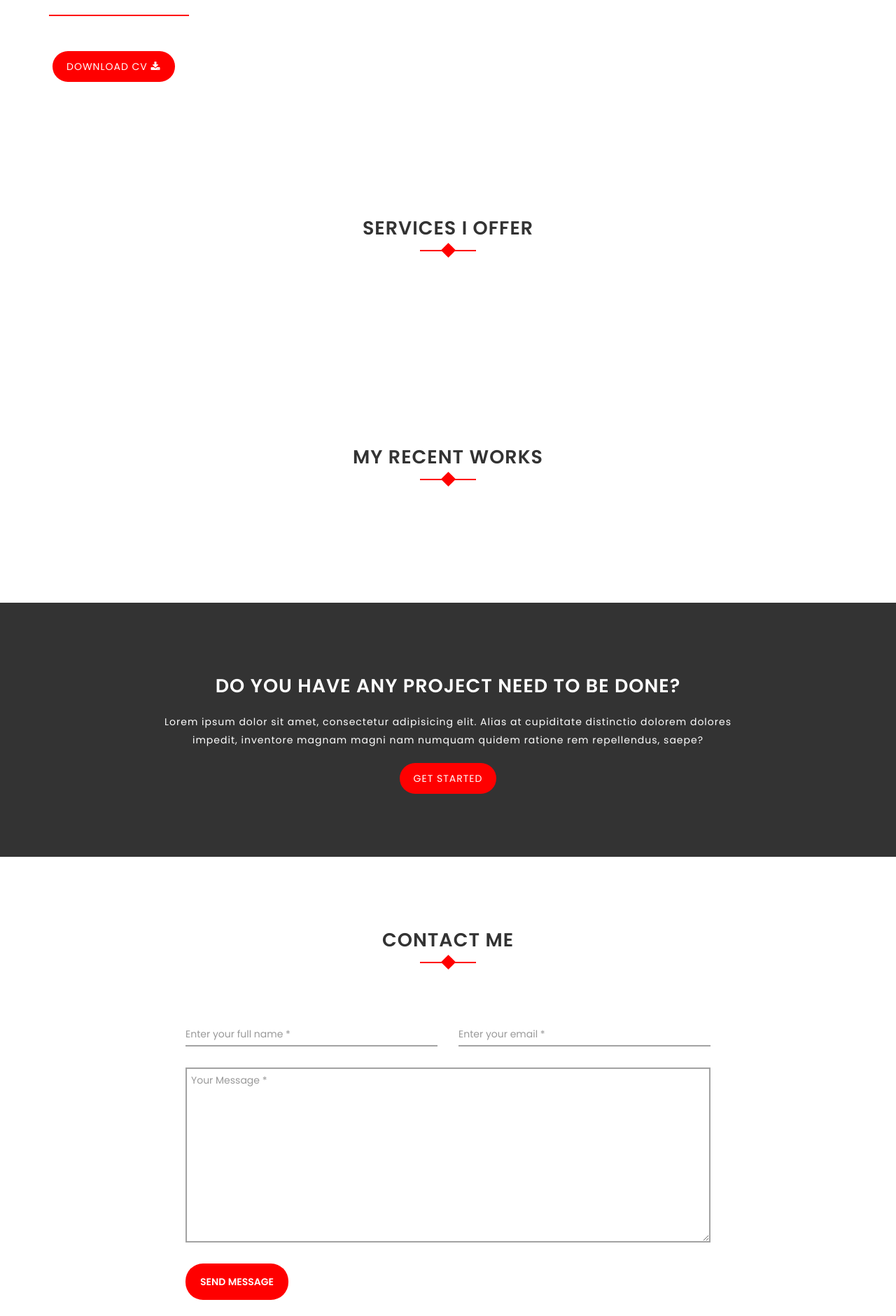
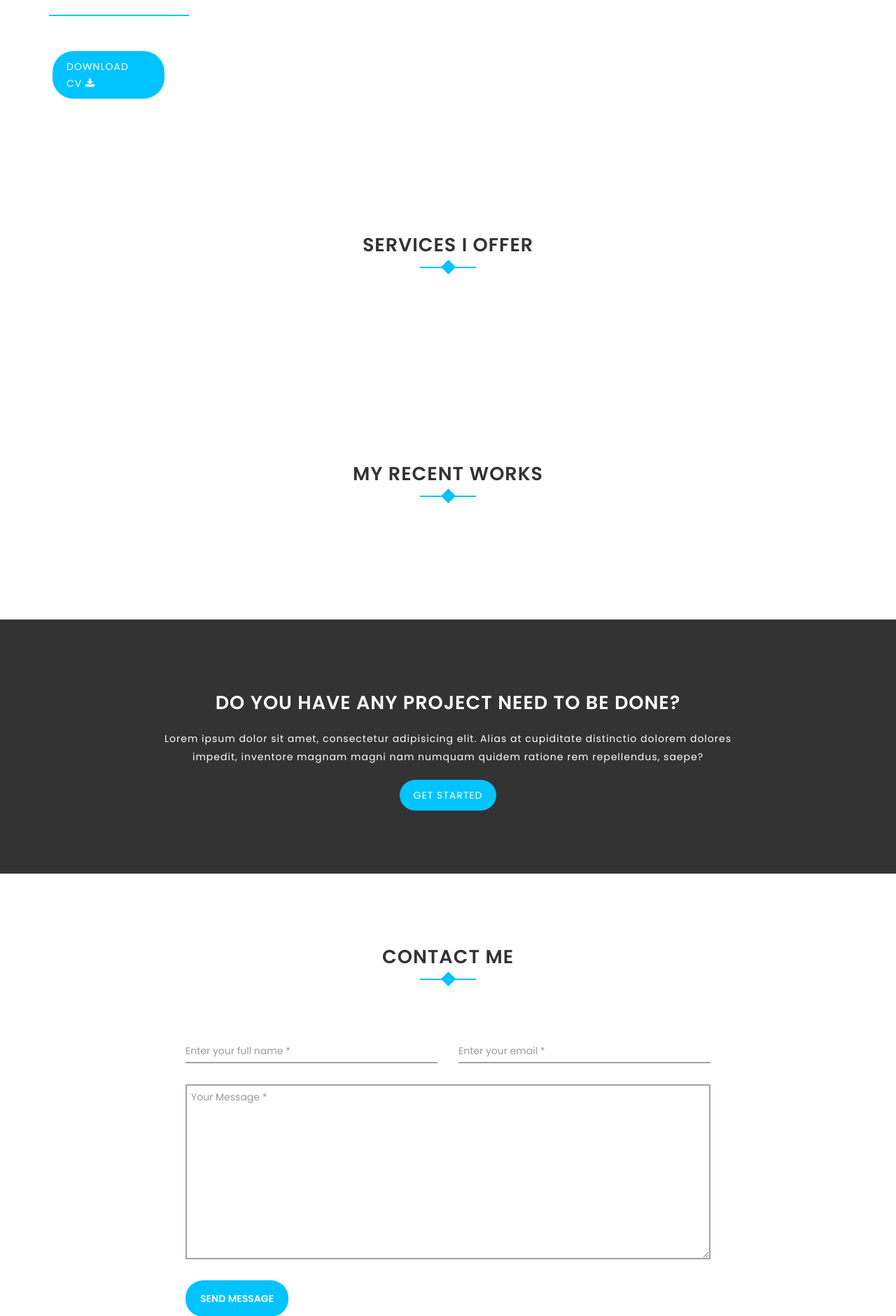
Before and after one commit to Briankipkemboi78/portfolio, a Django app: page / in a window 1280 px wide. Shown: the part 736-2616 px from the top of the page at 70% size. Run offline with Django 4.2, Linux system fonts and the light colour scheme; data that the repository does not hold is empty; some libraries are stand-ins or nearby versions.

Commit message:
Adding templates

```diff
--- a/portfolio/portfolio/settings.py
+++ b/portfolio/portfolio/settings.py
@@ -56,7 +56,7 @@ ROOT_URLCONF = 'portfolio.urls'
 TEMPLATES = [
     {
         'BACKEND': 'django.template.backends.django.DjangoTemplates',
-        'DIRS': [BASE_DIR / "myportfolio/templates"],
+        'DIRS': [BASE_DIR / "templates"],
         'APP_DIRS': True,
         'OPTIONS': {
             'context_processors': [
--- a/portfolio/static/css/style.css
+++ b/portfolio/static/css/style.css
@@ -153,7 +153,7 @@ h6 {
     top: 60px;
     text-align: center;
     z-index: -1;
-    background: #FF0000;
+    background: #00c3ff;
     margin-left: -40px;
 }
 
@@ -166,7 +166,7 @@ h6 {
     top: 53px;
     text-align: center;
     z-index: -1;
-    background: #FF0000;
+    background: #00c3ff;
     margin-left: -7px;
     -webkit-transform: rotate(45deg);
     transform: rotate(45deg);
@@ -196,7 +196,7 @@ h6 {
 
 .loader:before, .loader:after {
     content: '';
-    border: 1em solid #FF0000;
+    border: 1em solid #00c3ff;
     border-radius: 50%;
     width: inherit;
     height: inherit;
@@ -238,7 +238,7 @@ h6 {
     font-size: 35px;
 }
 .navbar-custom .navbar-brand span{
-    color: #FF0000;
+    color: #00c3ff;
 }
 
 .navbar-custom .navbar-brand:focus {
@@ -305,7 +305,7 @@ h6 {
     }
     .navbar-custom.top-nav-collapse .nav li.active a {
         background-color: transparent;
-        color: #FF0000 !important;
+        color: #00c3ff !important;
     }
     .navbar-custom.top-nav-collapse .navbar-brand {
         color: #fff;
@@ -352,9 +352,9 @@ h6 {
     color: #fff;
     padding: 10px 20px;
     text-transform: uppercase;
-    background: #FF0000;
+    background: #00c3ff;
     margin-top: 20px;
-    /width: 160px;
+    width: 160px;
     border-radius: 30px;
     margin-left: 5px;
     margin-right: 5px;
@@ -368,7 +368,7 @@ h6 {
 
 .line {
     height: 2px;
-    background: #FF0000;
+    background: #00c3ff;
     width: 200px;
 }
 
@@ -387,16 +387,16 @@ h6 {
     font-size: 22px;
     line-height: 34px;
     margin: 20px 0 30px;
-    /width: 80%;
+    width: 80%;
 }
 .about-left a {
     display: inline-block;
     color: #fff;
     padding: 10px 20px;
     text-transform: uppercase;
-    background: #FF0000;
+    background: #00c3ff;
     margin-top: 20px;
-    /width: 160px;
+    width: 160px;
     border-radius: 30px;
     margin-left: 5px;
     margin-right: 5px;
@@ -428,11 +428,11 @@ h6 {
 }
 
 .single-service:hover i {
-    color: #FF0000;
+    color: #00c3ff;
     padding: 0;
 }
 .single-service:hover h2 {
-    color: #FF0000;
+    color: #00c3ff;
 }
 
 /*--- 6. services area ends ---*/
@@ -621,7 +621,7 @@ h6 {
     color: #fff;
     padding: 10px 20px;
     text-transform: uppercase;
-    background: #FF0000;
+    background: #00c3ff;
     margin-top: 20px;
     border-radius: 30px;
     margin-left: 5px;
@@ -651,7 +651,7 @@ h6 {
 }
 
 .btn.btn-send {
-    background: #FF0000;
+    background: #00c3ff;
     color: #ffffff;
     border-radius: 25px;
     padding: 15px 20px;
@@ -672,7 +672,7 @@ h6 {
     color: #ffffff;
 }
 .footer-area p a{
-    color: #FF0000;
+    color: #00c3ff;
 }
 
 /*--------------- Footer area ends -------------*/
--- a/portfolio/templates/home.html
+++ b/portfolio/templates/home.html
@@ -9,7 +9,11 @@
                 <div class="col-md-12">
                     <div class="welcome-text">
                         <div class="name-area wow fadeInDown" data-wow-delay="0.2s">Hello, I am Brian</div>
-                        <h1 class="wow fadeInDown" data-wow-delay="0.4s">Create Innovative application with us</h1>
+                        <h1 class="wow fadeInDown" data-wow-delay="0.4s">
+                            Data Science
+                            | Data Analysis
+                            | Software Development
+                        </h1>
                         <a href="#about" class="my-btn-1 wow fadeInDown" data-wow-delay="0.6s">Learn more</a>
                         <a href="#contact" class="my-btn-2 wow fadeInDown" data-wow-delay="0.8s">Get in touch</a>
                     </div>
```
